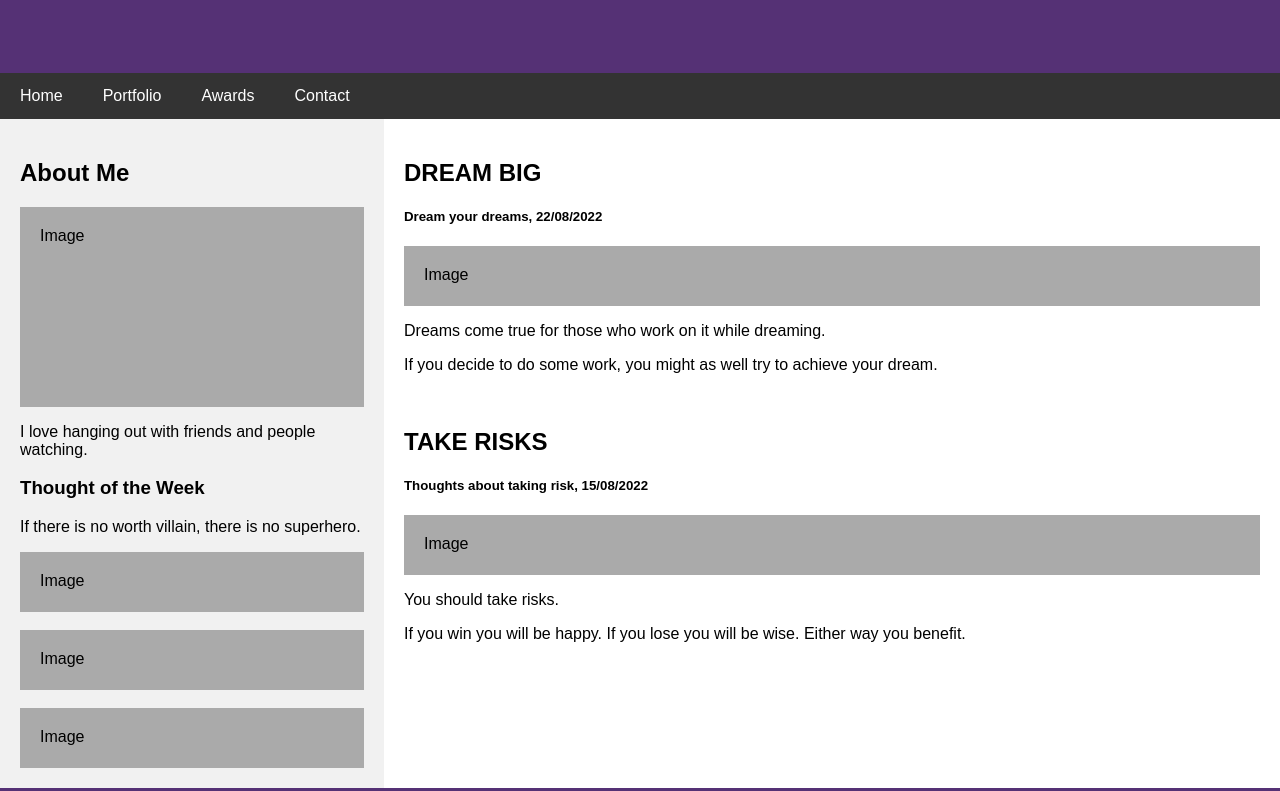
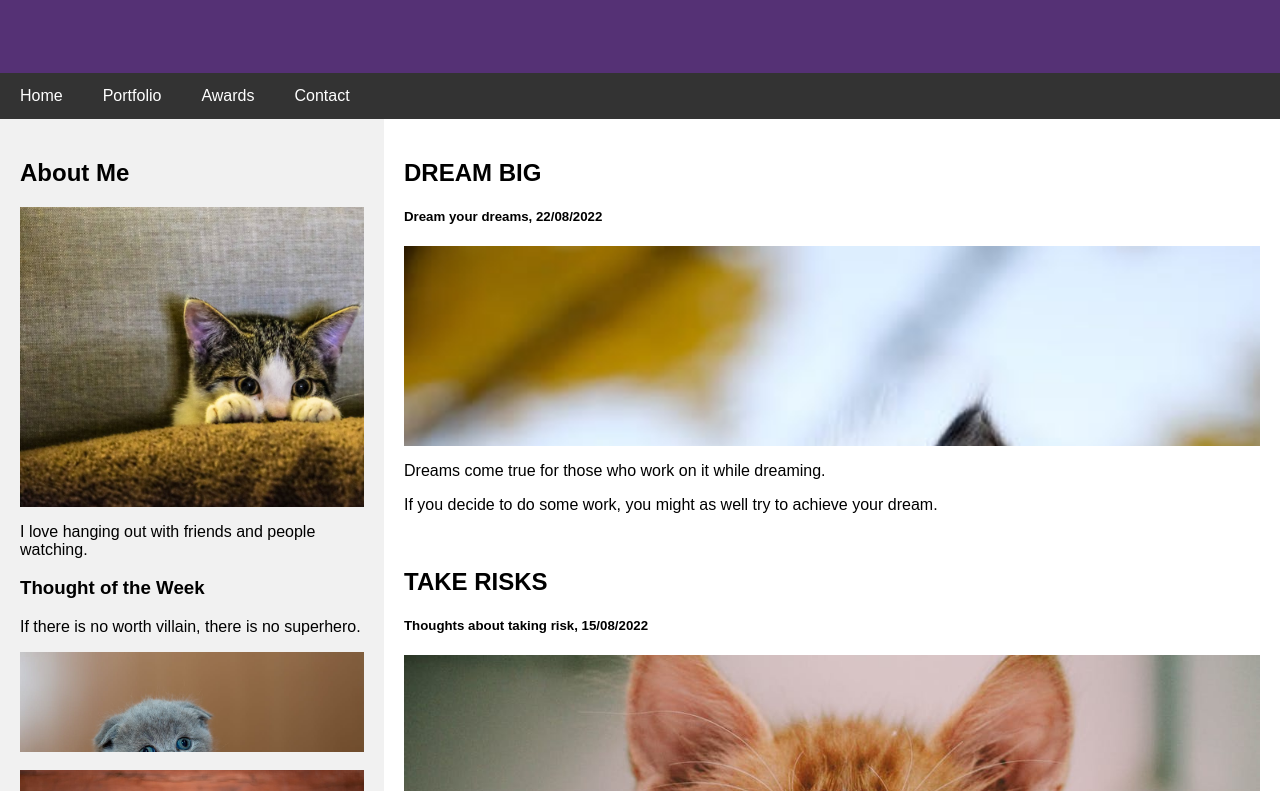
Before and after one commit to ThreeClubs/Mini-Mission, a plain HTML site: page index.html in a window 1280 px wide. Shown: the part 161-952 px from the top of the page. Drawn offline with Linux system fonts and the light colour scheme.

Commit message:
Added cat photos bc bored

```diff
--- a/index.html
+++ b/index.html
@@ -32,27 +32,27 @@
       <div class="left">
         <!-- left column content -->
         <h2>About Me</h2>
-        <div class="imgph2">Image</div>
+        <div class="imgph2" id="k1"></div>
         <p>I love hanging out with friends and people watching.</p>
 
         <h3>Thought of the Week</h3>
         <p>If there is no worth villain, there is no superhero.</p>
-        <div class="imgph">Image</div>
+        <div class="imgph" id="k2"></div>
         <br />
-        <div class="imgph">Image</div>
+        <div class="imgph" id="k3"></div>
         <br />
-        <div class="imgph">Image</div>
+        <div class="imgph" id="k4"></div>
       </div>
       <div class="right">
         <h2>DREAM BIG</h2>
         <h5>Dream your dreams, 22/08/2022</h5>
-        <div class="imgph">Image</div>
+        <div class="imgph3" id="k5"></div>
         <p>Dreams come true for those who work on it while dreaming.</p>
         <p>If you decide to do some work, you might as well try to achieve your dream.</p>
         <br>
         <h2>TAKE RISKS</h2>
         <h5>Thoughts about taking risk, 15/08/2022</h5>
-        <div class="imgph">Image</div>
+        <div class="imgph3" id="k6"></div>
         <p>You should take risks.</p>
         <p>If you win you will be happy. If you lose you will be wise. Either way you benefit.</p>
       </div>
--- a/mini.css
+++ b/mini.css
@@ -88,8 +88,10 @@ body {
 .imgph {
     background-color: #aaa;
     width: 100%;
-    height: 60px;
+    height: 100px;
     padding: 20px;
+    background-size: cover;
+    background-repeat: no-repeat;
 }
 
 /* taller image placeholder */
@@ -97,8 +99,19 @@ body {
 .imgph2 {
     background-color: #aaa;
     width: 100%;
+    height: 300px;
+    padding: 20px;
+     background-size: cover;
+    background-repeat: no-repeat;
+}
+
+.imgph3 {
+    background-color: #ffffff;
+    width: 100%;
     height: 200px;
     padding: 20px;
+     background-size: cover;
+    background-repeat: no-repeat;
 }
 
 /* footer */
@@ -109,3 +122,24 @@ body {
     background: #553175;
     color: white;
 }
+
+/* images */
+
+#k1 {
+ background-image: url(images/k1.jpeg);
+}
+#k2 {
+background-image: url(images/k2.jpeg);
+}
+#k3 {
+background-image: url(images/k3.jpeg);
+}
+#k4 {
+background-image: url(images/k4.jpeg);
+}
+#k5 {
+background-image: url(images/k5.jpeg);
+}
+#k6 {
+background-image: url(images/k6.jpeg);
+}
```
Also changed, not shown: images/k1.jpeg (added), images/k2.jpeg (added), images/k3.jpeg (added), images/k4.jpeg (added), images/k5.jpeg (added), images/k6.jpeg (added), images/k7.jpeg (added).
